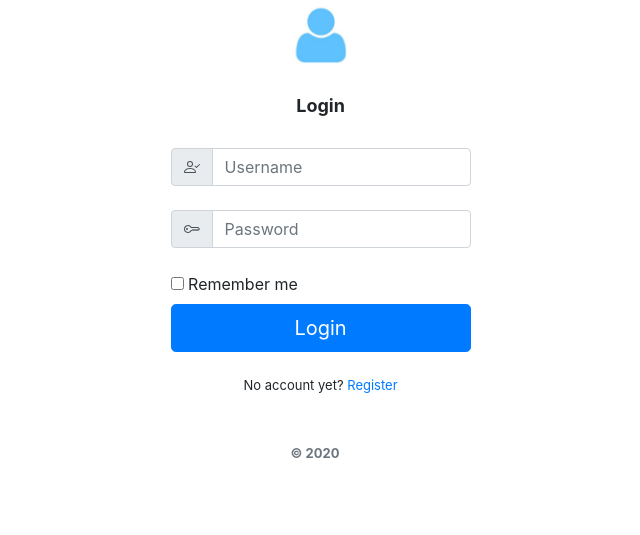
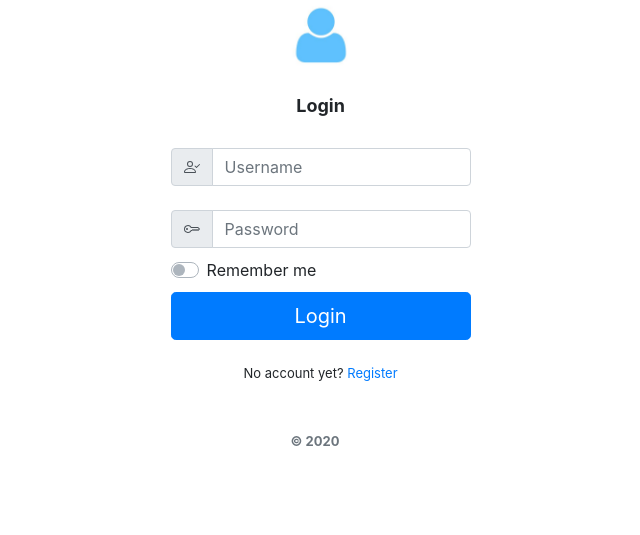
Before and after one commit to ThriledLokki983/cs50-2021, a Flask app: page /login in a window 1280 px wide. Shown: the part 279-814 px from the top of the page, without its empty margins (314-954 px from the left). After the commit the page ends 725 px from the top, so only its background shows below. Run offline with Flask 2, Linux system fonts and the light colour scheme; some libraries are stand-ins or nearby versions.

Commit message:
made some minor changes

```diff
--- a/web-dev/my-first-website/app.py
+++ b/web-dev/my-first-website/app.py
@@ -39,6 +39,7 @@ def get_id(id):
     return User.query.get(id)
 
 @app.route('/', methods=['GET'])
+@login_required
 def index():
     return render_template('index.html')
 
--- a/web-dev/my-first-website/templates/home.html
+++ b/web-dev/my-first-website/templates/home.html
@@ -8,7 +8,7 @@
 {% block body %}
 <style>
   body{
-    margin-top: 14%;
+    padding: 5%;
   }
 </style>
 
@@ -25,7 +25,7 @@
 <a style="display: inline;" href="/login" class="btn btn-info float-right">Logout</a>
 </div>
 <Hr>
-<div class="jumbotron" style="margin-top: 10rem;">
+<div class="jumbotron" style="margin-top: 5rem;">
  <div class="col-sm-8 mx-auto">
    <h1>Welcome</h1>
    <p>This example is a quick exercise to illustrate how the to_do application works. </p>
--- a/web-dev/my-first-website/templates/login.html
+++ b/web-dev/my-first-website/templates/login.html
@@ -6,6 +6,14 @@
 
 
 {% block body %}
+
+{% with messages = get_flashed_messages() %}
+{% if messages %}
+    {% for msg in messages %}
+        <p>{{ msg }}</p>
+    {% endfor%}
+{% endif%}
+{% endwith %}
 
 <style>
   .login{
@@ -17,15 +25,14 @@
     border-radius: 2%;
     padding-left: 12%;
   }
+
+  .custom-switch{
+    padding-top: 10px;
+    padding-bottom: 10px;
+  }
 </style>
+
 <div class="login">
-  {% with messages = get_flashed_messages() %}
-    {% if messages %}
-        {% for msg in messages %}
-            <p>{{ msg }}</p>
-        {% endfor%}
-    {% endif%}
-{% endwith %}
   <form style="width: 300px;"class="form-signin" action="/login" method="POST">
       <img style="margin-left: 38%;" class="mb-4" src="/static/images/login.jpg" alt="" width="72" height="72">
       <h1 style="font-size: 18px; font-weight: bold; text-align: center;">Login</h1><br>
@@ -37,7 +44,6 @@
       </div>
         <input type="text" class="form-control" placeholder="Username" id="username" name="username" aria-label="Username" aria-describedby="addon-wrapping" required>
     </div><br>
-
     <div class="input-group flex-nowrap">
       <div class="input-group-prepend">
         <span class="input-group-text" id="addon-wrapping"><svg width="1em" height="1em" viewBox="0 0 16 16" class="bi bi-key" fill="currentColor" xmlns="http://www.w3.org/2000/svg">
@@ -48,10 +54,10 @@
         <input type="password" class="form-control" placeholder="Password" id="password" name="password" aria-label="Password" aria-describedby="addon-wrapping" required>
     </div>
 
-    <label>
-      <br>
-      <input style="margin-left: 0%;" type="checkbox" value="remember-me"> Remember me
-    </label>
+    <div class="custom-control custom-switch">
+      <input type="checkbox" class="custom-control-input" id="customSwitch1">
+      <label class="custom-control-label" for="customSwitch1">Remember me</label>
+    </div>
     <button style="width: 300px; margin-left: 0%;" class="btn btn-lg btn-primary btn-block" type="submit">Login</button><br>
     <p style="font-size: small; text-align: center;">No account yet? <a href="/register">Register</a></p>
     <p style="margin-left: 40%; font-weight: bold; font-size: small; color: black;" class="mt-5 mb-3 text-muted">&copy; 2020</p>
--- a/web-dev/my-first-website/templates/register.html
+++ b/web-dev/my-first-website/templates/register.html
@@ -25,7 +25,7 @@
     border-radius: 2%;
     padding-left: 12%;
   }
-  </style>
+</style>
 
 <div class="container register">
  <form action="/register" method="POST">
@@ -79,7 +79,7 @@
 
 <button style="width: 300px" class="btn btn-lg btn-primary btn-block" type="submit">Register</button><br>
 <p style="font-size: small; margin-left: 15%;">Already registered? <a href="/login">Login Here</a></p>
-<p style="margin-left: 30%;" class="mt-5 mb-3 text-muted">&copy; 2020</p>
+<p style="margin-left: 30%; font-weight: bold; font-size: small; color: black;" class="mt-5 mb-3 text-muted">&copy; 2020</p>
  </form>
 
 </div>
```
Also changed, not shown: web-dev/my-first-website/templates/base.html (+52 -0 lines), web-dev/my-first-website/templates/index.html (+15 -4 lines), 1 other file.
